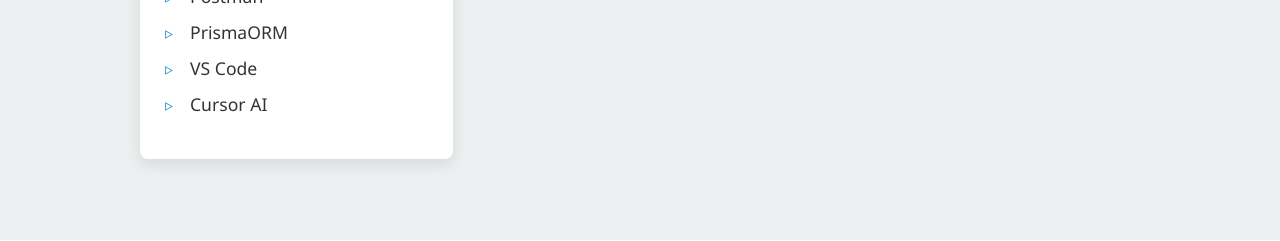
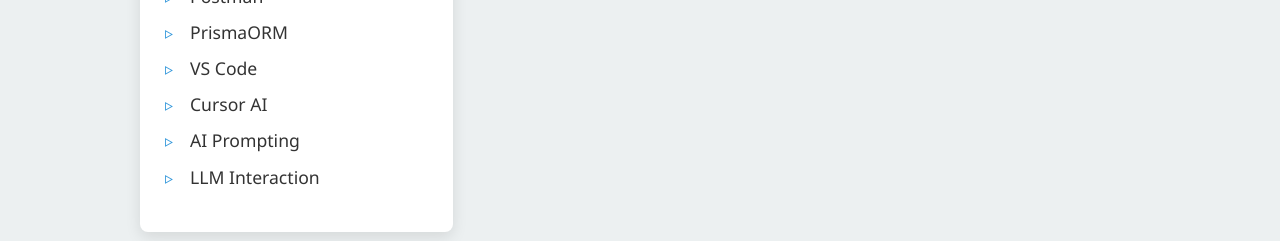
Before and after one commit to oniids13/portfolio-react, a React (Vite) app: page / in a window 1280 px wide. Shown: the part 1400-1641 px from the top of the page. Built offline with nearby package versions, Linux system fonts and the light colour scheme.

Commit message:
add tech stack

```diff
--- a/src/components/TechStack.jsx
+++ b/src/components/TechStack.jsx
@@ -6,7 +6,15 @@
     frontend: ["React", "HTML", "CSS", "JavaScript", "Bootstrap", "Tailwind"],
     backend: ["Node.js", "Express.js", "Flask", "Python"],
     databases: ["PostgreSQL", "SQLite", "MongoDB"],
-    others: ["Git", "Postman", "PrismaORM", "VS Code", "Cursor AI"],
+    others: [
+      "Git",
+      "Postman",
+      "PrismaORM",
+      "VS Code",
+      "Cursor AI",
+      "AI Prompting",
+      "LLM Interaction",
+    ],
   };
 
   return (
```
